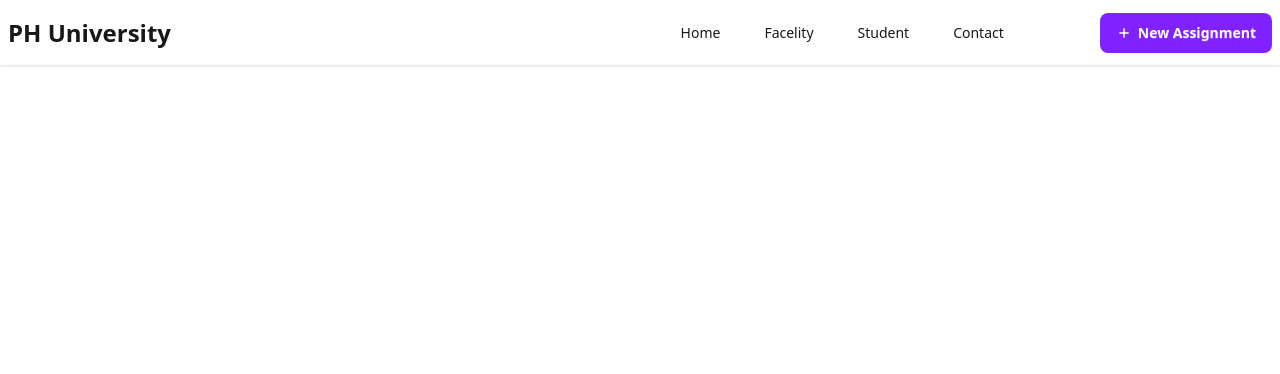
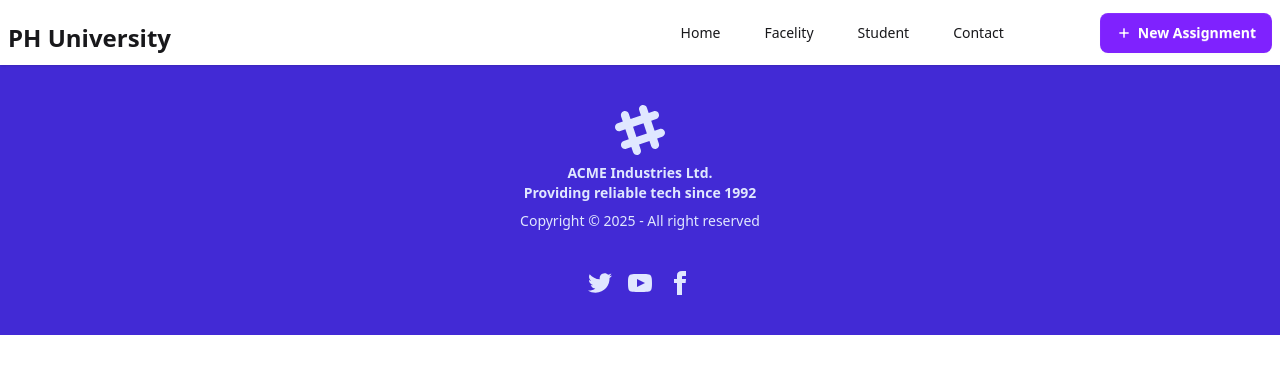
Before and after one commit to jahiddeveloper/Conseptual-Sesion, a React (Vite) app: page / in a window 1280 px wide. Shown: the top 374 px of the page. Built offline with nearby package versions, Linux system fonts and the light colour scheme.

Commit message:
Footer section is compleat

```diff
--- a/src/App.jsx
+++ b/src/App.jsx
@@ -1,4 +1,5 @@
 import './App.css'
+import Footer from './Footer'
 import Navbar from './Navbar'
 
 function App() {
@@ -6,6 +7,7 @@
   return (
     <>
       <Navbar></Navbar>
+      <Footer></Footer>
     </>
   )
 }
--- /dev/null
+++ b/src/Footer.jsx
@@ -0,0 +1,68 @@
+import React from "react";
+
+const Footer = () => {
+  return (
+    <div>
+      <footer className="footer footer-horizontal footer-center bg-primary text-primary-content p-10">
+        <aside>
+          <svg
+            width="50"
+            height="50"
+            viewBox="0 0 24 24"
+            xmlns="http://www.w3.org/2000/svg"
+            fillRule="evenodd"
+            clipRule="evenodd"
+            className="inline-block fill-current"
+          >
+            <path d="M22.672 15.226l-2.432.811.841 2.515c.33 1.019-.209 2.127-1.23 2.456-1.15.325-2.148-.321-2.463-1.226l-.84-2.518-5.013 1.677.84 2.517c.391 1.203-.434 2.542-1.831 2.542-.88 0-1.601-.564-1.86-1.314l-.842-2.516-2.431.809c-1.135.328-2.145-.317-2.463-1.229-.329-1.018.211-2.127 1.231-2.456l2.432-.809-1.621-4.823-2.432.808c-1.355.384-2.558-.59-2.558-1.839 0-.817.509-1.582 1.327-1.846l2.433-.809-.842-2.515c-.33-1.02.211-2.129 1.232-2.458 1.02-.329 2.13.209 2.461 1.229l.842 2.515 5.011-1.677-.839-2.517c-.403-1.238.484-2.553 1.843-2.553.819 0 1.585.509 1.85 1.326l.841 2.517 2.431-.81c1.02-.33 2.131.211 2.461 1.229.332 1.018-.21 2.126-1.23 2.456l-2.433.809 1.622 4.823 2.433-.809c1.242-.401 2.557.484 2.557 1.838 0 .819-.51 1.583-1.328 1.847m-8.992-6.428l-5.01 1.675 1.619 4.828 5.011-1.674-1.62-4.829z"></path>
+          </svg>
+          <p className="font-bold">
+            ACME Industries Ltd.
+            <br />
+            Providing reliable tech since 1992
+          </p>
+          <p>Copyright © {new Date().getFullYear()} - All right reserved</p>
+        </aside>
+        <nav>
+          <div className="grid grid-flow-col gap-4">
+            <a>
+              <svg
+                xmlns="http://www.w3.org/2000/svg"
+                width="24"
+                height="24"
+                viewBox="0 0 24 24"
+                className="fill-current"
+              >
+                <path d="M24 4.557c-.883.392-1.832.656-2.828.775 1.017-.609 1.798-1.574 2.165-2.724-.951.564-2.005.974-3.127 1.195-.897-.957-2.178-1.555-3.594-1.555-3.179 0-5.515 2.966-4.797 6.045-4.091-.205-7.719-2.165-10.148-5.144-1.29 2.213-.669 5.108 1.523 6.574-.806-.026-1.566-.247-2.229-.616-.054 2.281 1.581 4.415 3.949 4.89-.693.188-1.452.232-2.224.084.626 1.956 2.444 3.379 4.6 3.419-2.07 1.623-4.678 2.348-7.29 2.04 2.179 1.397 4.768 2.212 7.548 2.212 9.142 0 14.307-7.721 13.995-14.646.962-.695 1.797-1.562 2.457-2.549z"></path>
+              </svg>
+            </a>
+            <a>
+              <svg
+                xmlns="http://www.w3.org/2000/svg"
+                width="24"
+                height="24"
+                viewBox="0 0 24 24"
+                className="fill-current"
+              >
+                <path d="M19.615 3.184c-3.604-.246-11.631-.245-15.23 0-3.897.266-4.356 2.62-4.385 8.816.029 6.185.484 8.549 4.385 8.816 3.6.245 11.626.246 15.23 0 3.897-.266 4.356-2.62 4.385-8.816-.029-6.185-.484-8.549-4.385-8.816zm-10.615 12.816v-8l8 3.993-8 4.007z"></path>
+              </svg>
+            </a>
+            <a>
+              <svg
+                xmlns="http://www.w3.org/2000/svg"
+                width="24"
+                height="24"
+                viewBox="0 0 24 24"
+                className="fill-current"
+              >
+                <path d="M9 8h-3v4h3v12h5v-12h3.642l.358-4h-4v-1.667c0-.955.192-1.333 1.115-1.333h2.885v-5h-3.808c-3.596 0-5.192 1.583-5.192 4.615v3.385z"></path>
+              </svg>
+            </a>
+          </div>
+        </nav>
+      </footer>
+    </div>
+  );
+};
+
+export default Footer;
--- a/src/Navbar.jsx
+++ b/src/Navbar.jsx
@@ -1,13 +1,18 @@
 import React from "react";
-import plusImg from "./assets/plus.png"
+import plusImg from "./assets/plus.png";
 
 const Navbar = () => {
   return (
     <div>
       <div className="navbar bg-base-100 shadow-sm">
+        <div className="container mx-auto">
           <div className="navbar-start">
             <div className="dropdown">
-            <div tabIndex={0} role="button" className="btn btn-ghost lg:hidden">
+              <div
+                tabIndex={0}
+                role="button"
+                className="btn btn-ghost lg:hidden"
+              >
                 <svg
                   xmlns="http://www.w3.org/2000/svg"
                   className="h-5 w-5"
@@ -63,7 +68,10 @@
               </ul>
             </div>
             <div>
-            <a className="btn bg-violet-600 text-white border-none md:px-4 py-4 rounded-lg"><img src={plusImg} alt="" /> New Assignment</a>
+              <a className="btn bg-violet-600 text-white border-none md:px-4 py-4 rounded-lg">
+                <img src={plusImg} alt="" /> New Assignment
+              </a>
+            </div>
           </div>
         </div>
       </div>
```
Lines whose indentation alone changed are shown as unchanged.
